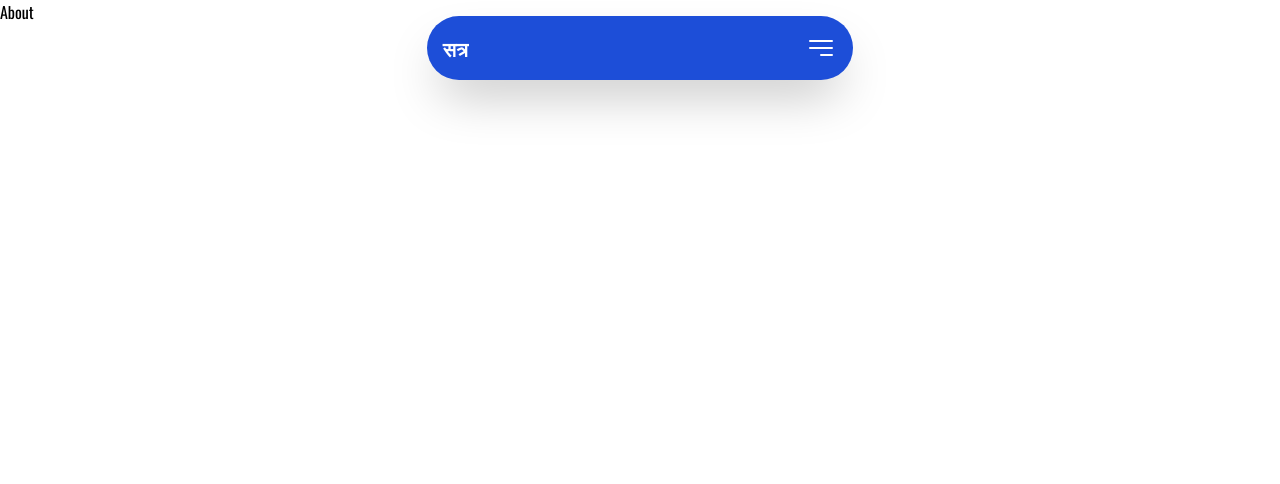
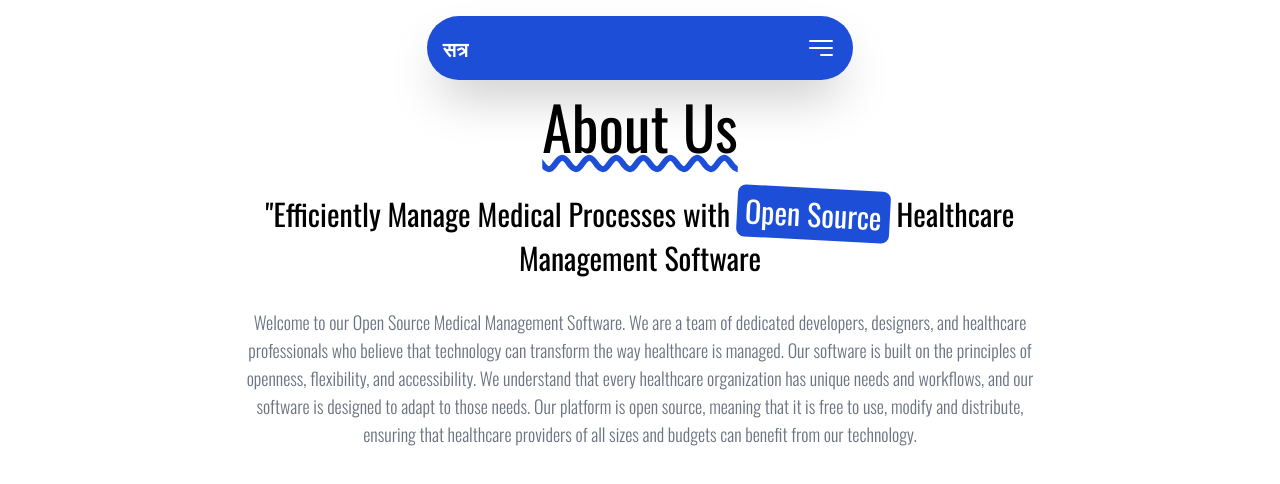
Before and after one commit to bhargavjyoti/satrr, a React (Vite) app: page /about in a window 1280 px wide. Shown: the top 484 px of the page. Built offline with nearby package versions, Linux system fonts and the light colour scheme.

Commit message:
worked on about section

```diff
--- a/src/pages/About.jsx
+++ b/src/pages/About.jsx
@@ -2,7 +2,17 @@ import React from 'react'
 
 const About = () => {
   return (
-    <div>About</div>
+    <>
+      <div className='w-full py-24'>
+        <div className="w-11/12 mx-auto md:w-5/6">
+          <div className='flex flex-col items-center gap-8'>
+            <h1 className='text-6xl underline decoration-blue-700 decoration-wavy'>About Us</h1>
+            <h3 className='text-3xl text-center max-w-3xl'>"Efficiently Manage Medical Processes with <div className='bg-blue-700 text-white p-2 rounded-lg inline-block rotate-3 mt-2 md:mt-0'>Open Source</div> Healthcare Management Software</h3>
+            <p className='text-lg text-center font-light md:w-3/4 text-gray-500'>Welcome to our Open Source Medical Management Software. We are a team of dedicated developers, designers, and healthcare professionals who believe that technology can transform the way healthcare is managed. Our software is built on the principles of openness, flexibility, and accessibility. We understand that every healthcare organization has unique needs and workflows, and our software is designed to adapt to those needs. Our platform is open source, meaning that it is free to use, modify and distribute, ensuring that healthcare providers of all sizes and budgets can benefit from our technology.</p>
+          </div>
+        </div>
+      </div>
+    </>
   )
 }
 
```
